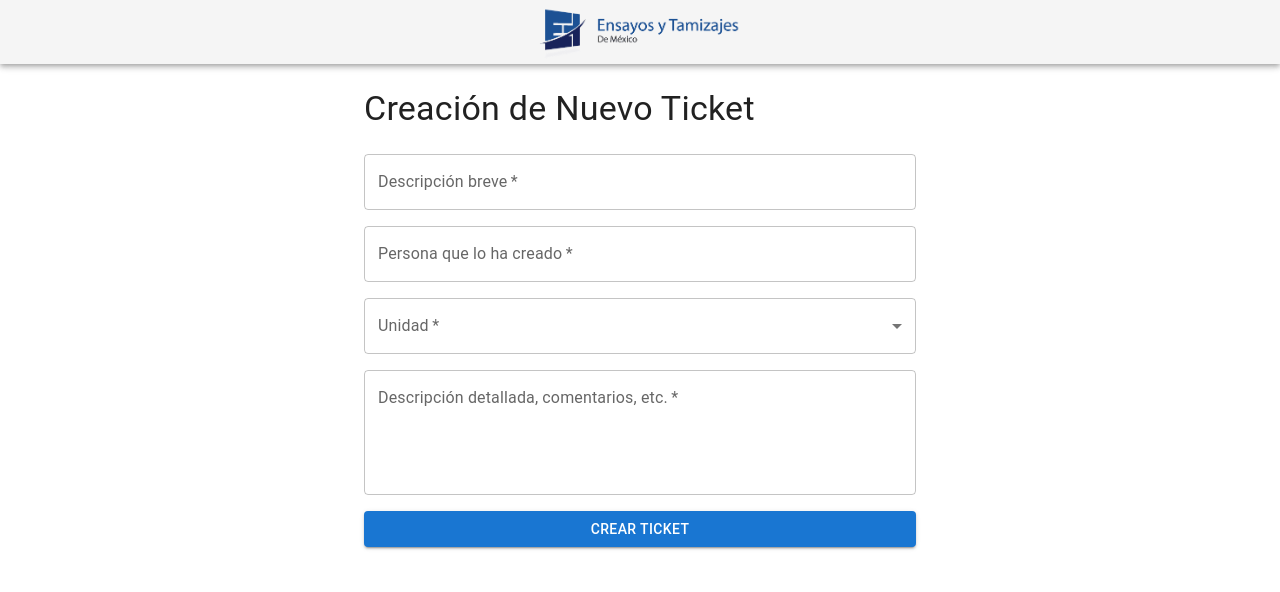
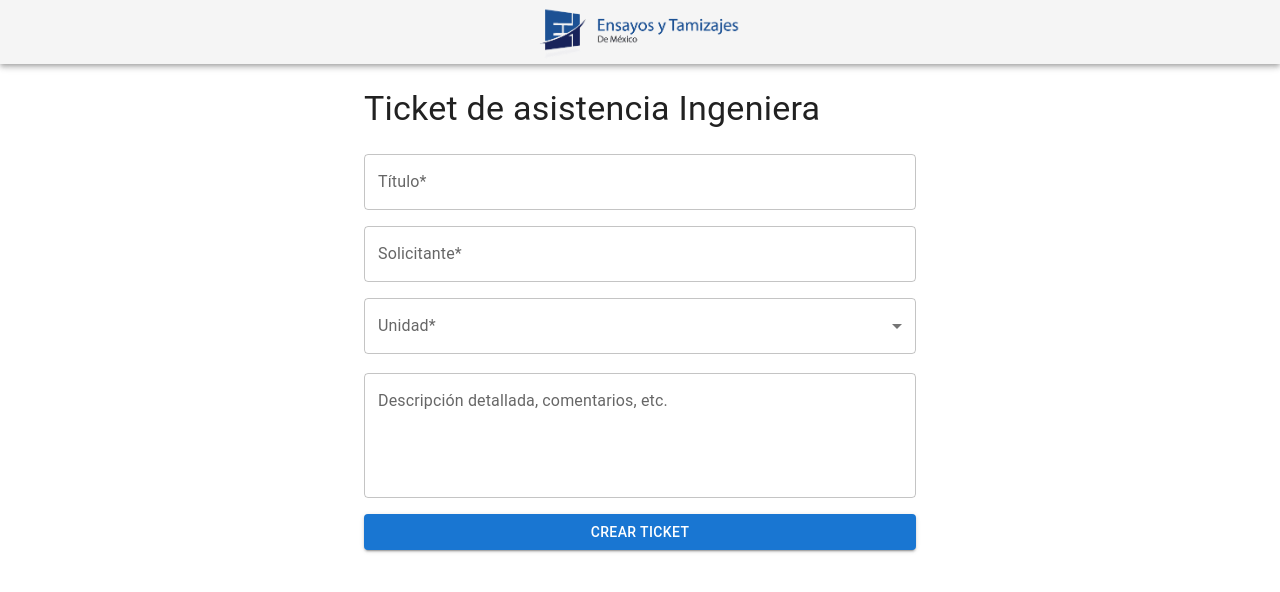
Before and after one commit to RicentCB/ticketapp, a Next.js app: page / in a window 1280 px wide. Shown: the top 592 px of the page. Built offline with nearby package versions, Linux system fonts and the light colour scheme.

Commit message:
[FEAT] Using validations in form

```diff
--- a/src/app/page.tsx
+++ b/src/app/page.tsx
@@ -1,14 +1,51 @@
 'use client';
 
+import { useState } from "react";
 import Grid from "@mui/material/Grid2";
-import { useTheme } from "@mui/material/styles"
-import { Box, Button, Container, MenuItem, TextField, Typography } from "@mui/material";
+import { useTheme } from "@mui/material/styles";
+import { useForm } from "react-hook-form";
+import { Box, Button, Container, MenuItem, TextField, Typography, Select, FormControl, InputLabel, FormHelperText, } from "@mui/material";
 
 // Definir las opciones para el Select
 const units = ['Unidad 1', 'Unidad 2', 'Unidad 3'];
 
 export default function NewTicketPage() {
-  const theme = useTheme(); // Utilizar el hook useTheme para acceder al tema actual
+  // Utilizar el hook useTheme para acceder al tema actual
+  const theme = useTheme();
+  // Inicializa el hook useForm
+  const {
+    register,
+    handleSubmit,
+    formState: { errors },
+  } = useForm();
+  // Estado controlado para la unidad
+  const [selectedUnit, setSelectedUnit] = useState(''); // Valor inicial vacío
+
+  // Función para manejar el cambio en el select
+  const handleUnitChange = (event: React.ChangeEvent<{ value: unknown }>) => {
+    setSelectedUnit(event.target.value as string);
+  };
+
+  // Función que se ejecuta al enviar el formulario
+  const onSubmit = async (data: any) => {
+    try {
+      const response = await fetch('/api/tickets', {
+        method: 'POST',
+        headers: {'Content-Type': 'application/json'},
+        body: JSON.stringify(data), // Envía los datos del formulario
+      });
+
+      if (response.ok) {
+        alert('Ticket creado exitosamente');
+      } else {
+        alert('Error al crear el ticket');
+      }
+    } catch (error) {
+      console.error('Error al enviar el ticket:', error);
+      alert('Hubo un error al enviar los datos');
+    }
+  };
+
   return (
     <Container maxWidth="sm"
     sx={{
@@ -17,54 +54,63 @@ export default function NewTicketPage() {
       borderRadius: theme.shape.borderRadius,
     }}>
       <Typography variant="h4" component="h1" gutterBottom>
-        Creación de Nuevo Ticket
+        Ticket de asistencia Ingeniera
       </Typography>
-
       {/* Usamos un formulario en un Grid para que sea responsivo */}
       <Box
         component="form"
         noValidate
         autoComplete="off"
-        sx={{
-          mt: 3,
-        }}
+        onSubmit={handleSubmit(onSubmit)}
+        sx={{mt: 3}}
       >
         <Grid container spacing={2}>
-          {/* Descripción breve */}
+          {/* Titulo */}
           <Grid size={12}>
           <TextField
               fullWidth
-              label="Descripción breve"
+              label="Título*"
               variant="outlined"
-              required
+              {...register('description', { required: 'El título es requerido' })}
+              error={!!errors.description} // Muestra error si hay
+              helperText={typeof errors.description?.message === 'string' ? errors.description.message : ''}
             />
           </Grid>
 
-          {/* Persona que lo ha creado */}
+          {/* Persona solicitante */}
           <Grid size={12}>
             <TextField
               fullWidth
-              label="Persona que lo ha creado"
+              label="Solicitante*"
               variant="outlined"
-              required
+              {...register('creator', { required: 'El creador es requerido' })}
+              error={!!errors.creator}
+              helperText={typeof errors.creator?.message === 'string' ? errors.creator.message : ''} // Verifica si el mensaje es una cadena
             />
           </Grid>
 
           {/* Unidad */}
           <Grid size={12}>
-            <TextField
-              select
-              fullWidth
-              label="Unidad"
-              variant="outlined"
-              required
+          <FormControl fullWidth error={!!errors.unit}>
+              <InputLabel>Unidad*</InputLabel>
+              <Select
+                value={selectedUnit}
+                label="Unidad*"
+                {...register('unit', { required: 'Selecciona una unidad', onChange:handleUnitChange })}
               >
-              {units.map((unit) => (
-                <MenuItem key={unit} value={unit}>
-                  {unit}
+                <MenuItem value="">
+                  <em>Seleccione una unidad</em>
+                </MenuItem>
+                {units.map((unitOption) => (
+                  <MenuItem key={unitOption} value={unitOption}>
+                    {unitOption}
                   </MenuItem>
                 ))}
-            </TextField>
+              </Select>
+              <FormHelperText>
+                {typeof errors.unit?.message === 'string' ? errors.unit.message : ''}
+              </FormHelperText>
+            </FormControl>
           </Grid>
 
           {/* Descripción detallada, comentarios, etc. */}
@@ -75,7 +121,6 @@ export default function NewTicketPage() {
               variant="outlined"
               multiline
               rows={4}
-              required
             />
           </Grid>
 
```
Lines whose indentation alone changed are shown as unchanged.
